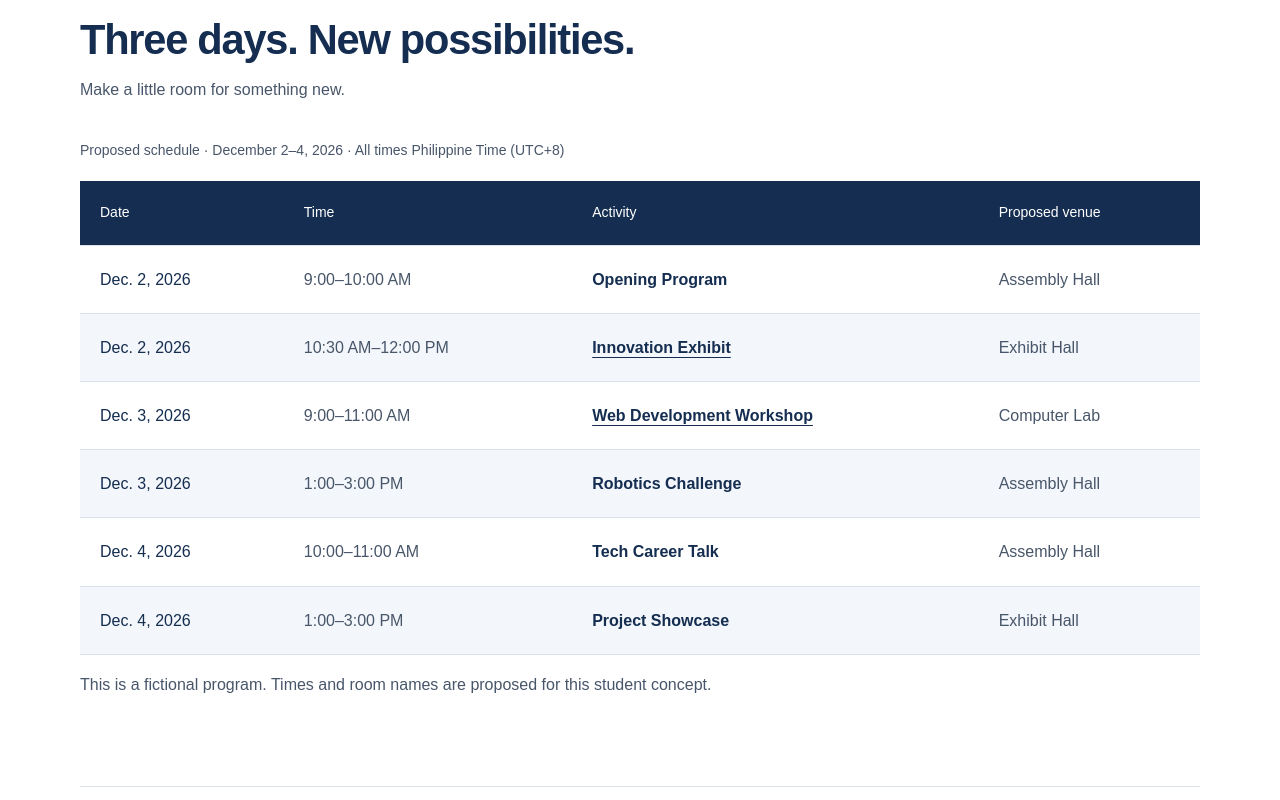
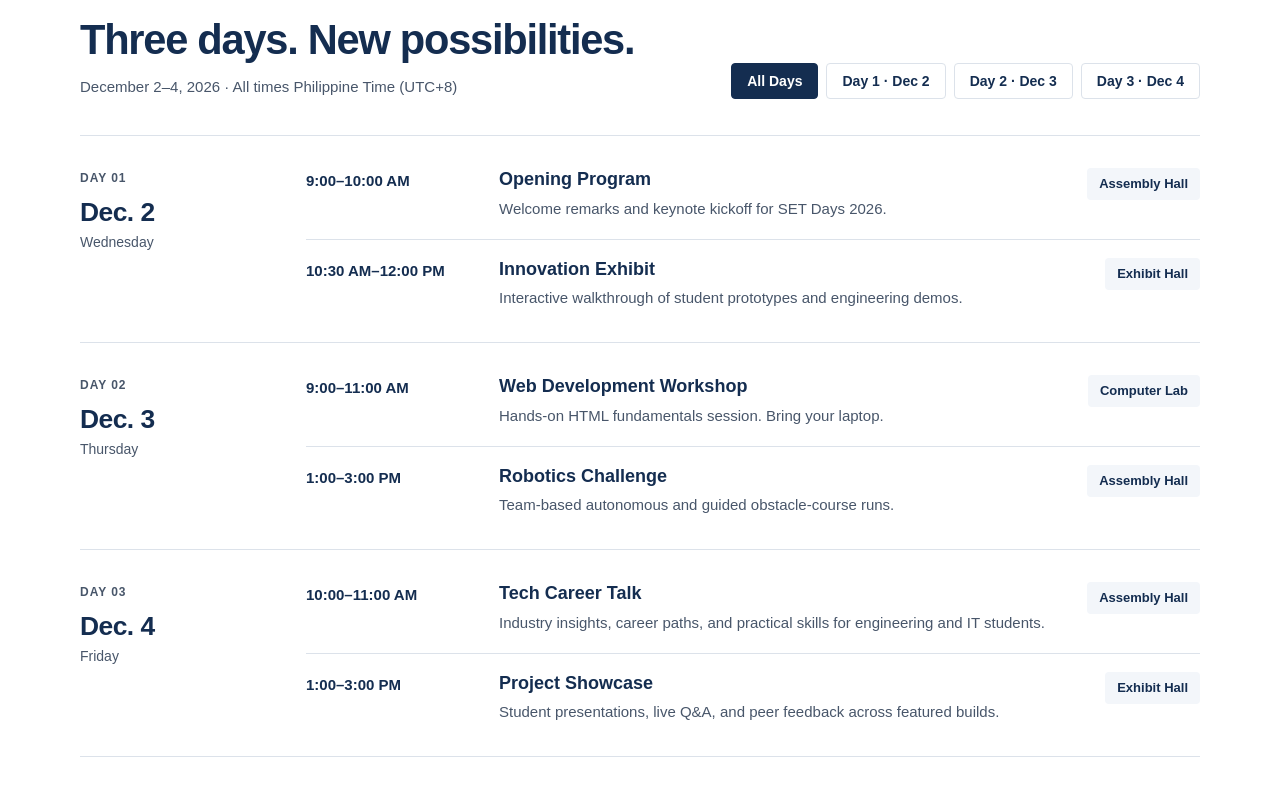
Before and after one commit to aaliliyahyah/event-information-website, a plain HTML site: page index.html in a window 1280 px wide. Shown: the part 2160-2960 px from the top of the page. Drawn offline with Linux system fonts and the light colour scheme.

Commit message:
Redesign schedule section with 3-day layout and interactive day filters

```diff
--- a/css/style.css
+++ b/css/style.css
@@ -67,16 +67,31 @@ h1 em { font-style: normal; text-decoration: underline; text-decoration-color: v
 dt { color: var(--navy); font-weight: 700; }
 dd { margin: 0 0 12px; }
 dd:last-child { margin-bottom: 0; }
-.table-scroll { overflow-x: auto; }
-table { width: 100%; min-width: 700px; border-collapse: collapse; text-align: left; font-variant-numeric: tabular-nums; }
-caption { text-align: left; padding-bottom: 18px; font-size: 0.875rem; }
-thead { background: var(--navy); color: #fff; }
-th, td { padding: 20px; border-bottom: 1px solid var(--line); }
-thead th { font-size: 0.875rem; font-weight: 400; }
-tbody th { font-weight: 400; color: var(--navy); white-space: nowrap; }
-tbody tr:nth-child(even) { background: var(--light); }
-td:nth-child(3) { color: var(--navy); font-weight: 700; }
-.table-scroll + .small-note { margin-top: 16px; margin-bottom: 0; }
+.schedule-header { display: flex; justify-content: space-between; align-items: flex-end; gap: 24px 36px; flex-wrap: wrap; margin-bottom: 36px; }
+.schedule-header h2 { margin-bottom: 10px; }
+.schedule-subtitle { margin-bottom: 0; font-size: 0.9375rem; }
+.schedule-filters { display: flex; flex-wrap: wrap; gap: 8px; }
+.filter-btn { appearance: none; font-family: inherit; font-size: 0.875rem; font-weight: 700; color: var(--navy); background: #fff; border: 1px solid var(--line); border-radius: 4px; padding: 9px 15px; cursor: pointer; transition: background-color 0.15s ease, color 0.15s ease, border-color 0.15s ease; }
+.filter-btn:hover { background: var(--light); }
+.filter-btn:focus-visible { outline: 3px solid #9b6b00; outline-offset: 3px; }
+.filter-btn.is-active { background: var(--navy); color: #fff; border-color: var(--navy); }
+.schedule-days { border-top: 1px solid var(--line); }
+.schedule-day { display: grid; grid-template-columns: 190px 1fr; gap: 36px; padding-block: 32px; border-bottom: 1px solid var(--line); }
+.schedule-day[hidden] { display: none; }
+.day-tag { display: block; font-size: 0.75rem; font-weight: 700; letter-spacing: 0.08em; color: var(--text); margin-bottom: 8px; }
+.day-heading h3 { font-size: 1.65rem; letter-spacing: -0.02em; margin-bottom: 4px; }
+.day-heading p { font-size: 0.875rem; margin-bottom: 0; }
+.day-sessions { list-style: none; padding: 0; margin: 0; }
+.session-item { display: grid; grid-template-columns: 165px 1fr auto; gap: 12px 28px; align-items: start; padding-block: 18px; }
+.session-item:first-child { padding-top: 0; }
+.session-item:last-child { padding-bottom: 0; }
+.session-item + .session-item { margin-top: 0; border-top: 1px solid var(--line); }
+.session-time { font-size: 0.9375rem; font-variant-numeric: tabular-nums; color: var(--navy); font-weight: 700; white-space: nowrap; }
+.session-body h4 { margin: 0 0 6px; font-size: 1.125rem; color: var(--navy); line-height: 1.25; }
+.session-body h4 a { text-decoration: none; }
+.session-body h4 a:hover { text-decoration: underline; }
+.session-body p { margin-bottom: 0; font-size: 0.9375rem; line-height: 1.6; }
+.session-venue { display: inline-block; padding: 5px 12px; background: var(--light); color: var(--navy); border-radius: 4px; font-size: 0.8125rem; font-weight: 700; white-space: nowrap; }
 .venue-section { display: grid; grid-template-columns: 1fr 1.5fr; gap: 64px; align-items: center; }
 .venue-guide { margin: 0; }
 .venue-guide img { display: block; width: 100%; height: auto; }
@@ -113,6 +128,9 @@ pre { font-family: Consolas, monospace; font-size: 0.875rem; line-height: 1.8; w
   .collage-tile { height: 165px; }
   .about-section, .venue-section { gap: 40px; }
   .activity-list { column-gap: 24px; }
+  .schedule-day { grid-template-columns: 150px 1fr; gap: 24px; }
+  .session-item { grid-template-columns: 145px 1fr; gap: 8px 20px; }
+  .session-venue { grid-column: 2; justify-self: start; }
   .participation-inner { gap: 36px; }
 }
 @media (max-width: 700px) {
@@ -126,7 +144,8 @@ pre { font-family: Consolas, monospace; font-size: 0.875rem; line-height: 1.8; w
   .hero-card { max-width: 520px; justify-self: center; }
   .collage-tile { height: 155px; }
   .tile-wide, .tile-narrow { grid-column: span 6; }
-  .about-section, .venue-section, .learning-notes, .participation-inner, .highlight { grid-template-columns: 1fr; gap: 24px; }
+  .about-section, .venue-section, .learning-notes, .participation-inner, .highlight, .schedule-day, .session-item { grid-template-columns: 1fr; gap: 24px; }
+  .session-venue { grid-column: auto; justify-self: start; }
   .about-section h2 { margin-bottom: 0; }
   .activity-list { grid-template-columns: 1fr 1fr; gap: 28px 22px; }
   .learning-notes { padding: 24px; }
--- a/index.html
+++ b/index.html
@@ -87,22 +87,98 @@
     <hr class="container">
 
     <section class="container section" id="schedule" aria-labelledby="schedule-title">
-      <div class="section-heading"><h2 id="schedule-title">Three days. New possibilities.</h2><p>Make a little room for something new.</p></div>
-      <div class="table-scroll" role="region" aria-label="Proposed event schedule, scroll horizontally on small screens" tabindex="0">
-        <table>
-          <caption>Proposed schedule · December 2–4, 2026 · All times Philippine Time (UTC+8)</caption>
-          <thead><tr><th scope="col">Date</th><th scope="col">Time</th><th scope="col">Activity</th><th scope="col">Proposed venue</th></tr></thead>
-          <tbody>
-            <tr><th scope="row">Dec. 2, 2026</th><td>9:00–10:00 AM</td><td>Opening Program</td><td>Assembly Hall</td></tr>
-            <tr><th scope="row">Dec. 2, 2026</th><td>10:30 AM–12:00 PM</td><td><a href="#innovation-exhibit">Innovation Exhibit</a></td><td>Exhibit Hall</td></tr>
-            <tr><th scope="row">Dec. 3, 2026</th><td>9:00–11:00 AM</td><td><a href="#web-workshop">Web Development Workshop</a></td><td>Computer Lab</td></tr>
-            <tr><th scope="row">Dec. 3, 2026</th><td>1:00–3:00 PM</td><td>Robotics Challenge</td><td>Assembly Hall</td></tr>
-            <tr><th scope="row">Dec. 4, 2026</th><td>10:00–11:00 AM</td><td>Tech Career Talk</td><td>Assembly Hall</td></tr>
-            <tr><th scope="row">Dec. 4, 2026</th><td>1:00–3:00 PM</td><td>Project Showcase</td><td>Exhibit Hall</td></tr>
-          </tbody>
-        </table>
+      <div class="schedule-header">
+        <div>
+          <h2 id="schedule-title">Three days. New possibilities.</h2>
+          <p class="schedule-subtitle">December 2–4, 2026 · All times Philippine Time (UTC+8)</p>
+        </div>
+        <div class="schedule-filters" role="group" aria-label="Filter schedule by day">
+          <button type="button" class="filter-btn is-active" data-filter="all" aria-pressed="true">All Days</button>
+          <button type="button" class="filter-btn" data-filter="1" aria-pressed="false">Day 1 · Dec 2</button>
+          <button type="button" class="filter-btn" data-filter="2" aria-pressed="false">Day 2 · Dec 3</button>
+          <button type="button" class="filter-btn" data-filter="3" aria-pressed="false">Day 3 · Dec 4</button>
+        </div>
       </div>
-      <p class="small-note">This is a fictional program. Times and room names are proposed for this student concept.</p>
+
+      <div class="schedule-days">
+        <article class="schedule-day" data-day="1">
+          <div class="day-heading">
+            <span class="day-tag">DAY 01</span>
+            <h3>Dec. 2</h3>
+            <p>Wednesday</p>
+          </div>
+          <ul class="day-sessions">
+            <li class="session-item">
+              <span class="session-time">9:00–10:00 AM</span>
+              <div class="session-body">
+                <h4>Opening Program</h4>
+                <p>Welcome remarks and keynote kickoff for SET Days 2026.</p>
+              </div>
+              <span class="session-venue">Assembly Hall</span>
+            </li>
+            <li class="session-item">
+              <span class="session-time">10:30 AM–12:00 PM</span>
+              <div class="session-body">
+                <h4><a href="#innovation-exhibit">Innovation Exhibit</a></h4>
+                <p>Interactive walkthrough of student prototypes and engineering demos.</p>
+              </div>
+              <span class="session-venue">Exhibit Hall</span>
+            </li>
+          </ul>
+        </article>
+
+        <article class="schedule-day" data-day="2">
+          <div class="day-heading">
+            <span class="day-tag">DAY 02</span>
+            <h3>Dec. 3</h3>
+            <p>Thursday</p>
+          </div>
+          <ul class="day-sessions">
+            <li class="session-item">
+              <span class="session-time">9:00–11:00 AM</span>
+              <div class="session-body">
+                <h4><a href="#web-workshop">Web Development Workshop</a></h4>
+                <p>Hands-on HTML fundamentals session. Bring your laptop.</p>
+              </div>
+              <span class="session-venue">Computer Lab</span>
+            </li>
+            <li class="session-item">
+              <span class="session-time">1:00–3:00 PM</span>
+              <div class="session-body">
+                <h4>Robotics Challenge</h4>
+                <p>Team-based autonomous and guided obstacle-course runs.</p>
+              </div>
+              <span class="session-venue">Assembly Hall</span>
+            </li>
+          </ul>
+        </article>
+
+        <article class="schedule-day" data-day="3">
+          <div class="day-heading">
+            <span class="day-tag">DAY 03</span>
+            <h3>Dec. 4</h3>
+            <p>Friday</p>
+          </div>
+          <ul class="day-sessions">
+            <li class="session-item">
+              <span class="session-time">10:00–11:00 AM</span>
+              <div class="session-body">
+                <h4>Tech Career Talk</h4>
+                <p>Industry insights, career paths, and practical skills for engineering and IT students.</p>
+              </div>
+              <span class="session-venue">Assembly Hall</span>
+            </li>
+            <li class="session-item">
+              <span class="session-time">1:00–3:00 PM</span>
+              <div class="session-body">
+                <h4>Project Showcase</h4>
+                <p>Student presentations, live Q&amp;A, and peer feedback across featured builds.</p>
+              </div>
+              <span class="session-venue">Exhibit Hall</span>
+            </li>
+          </ul>
+        </article>
+      </div>
     </section>
 
     <hr class="container">
--- a/js/script.js
+++ b/js/script.js
@@ -1,21 +1,18 @@
-// Image-map coordinates use the original 800px-wide image.
-// Recalculate them from the originals so resizing does not accumulate rounding errors.
-const venueImage = document.querySelector("#venue-image");
-const mapAreas = document.querySelectorAll("map area");
+const filterButtons = document.querySelectorAll(".filter-btn");
+const scheduleDays = document.querySelectorAll(".schedule-day");
 
-function resizeImageMap() {
-  const scale = venueImage.clientWidth / 800;
+filterButtons.forEach(function (button) {
+  button.addEventListener("click", function () {
+    const selectedDay = button.dataset.filter;
 
-  mapAreas.forEach(function (area) {
-    const originalCoordinates = area.dataset.coords.split(",");
-    const scaledCoordinates = originalCoordinates.map(function (coordinate) {
-      return Math.round(Number(coordinate) * scale);
+    filterButtons.forEach(function (btn) {
+      const isSelected = btn === button;
+      btn.classList.toggle("is-active", isSelected);
+      btn.setAttribute("aria-pressed", String(isSelected));
     });
 
-    area.coords = scaledCoordinates.join(",");
+    scheduleDays.forEach(function (day) {
+      day.hidden = selectedDay !== "all" && day.dataset.day !== selectedDay;
+    });
   });
-}
-
-venueImage.addEventListener("load", resizeImageMap);
-window.addEventListener("resize", resizeImageMap);
-resizeImageMap();
+});
```
